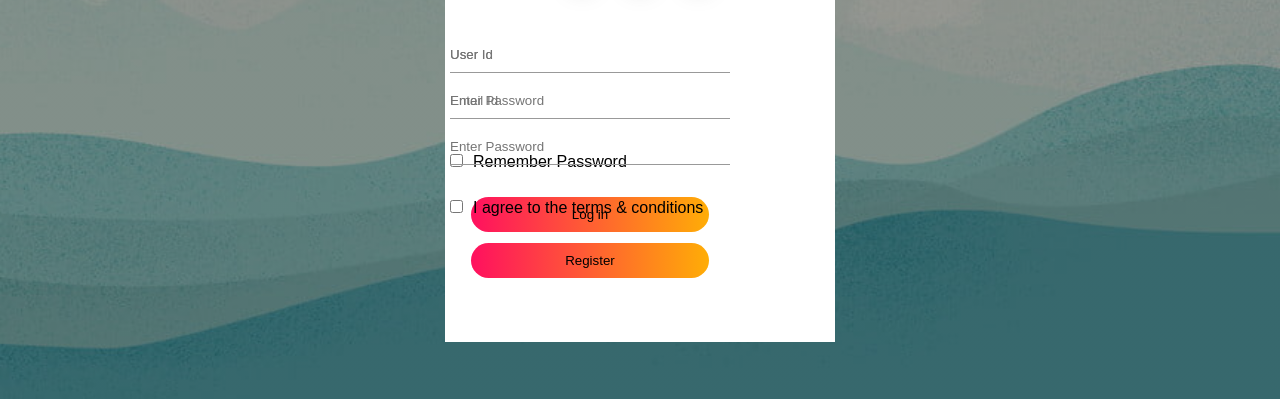
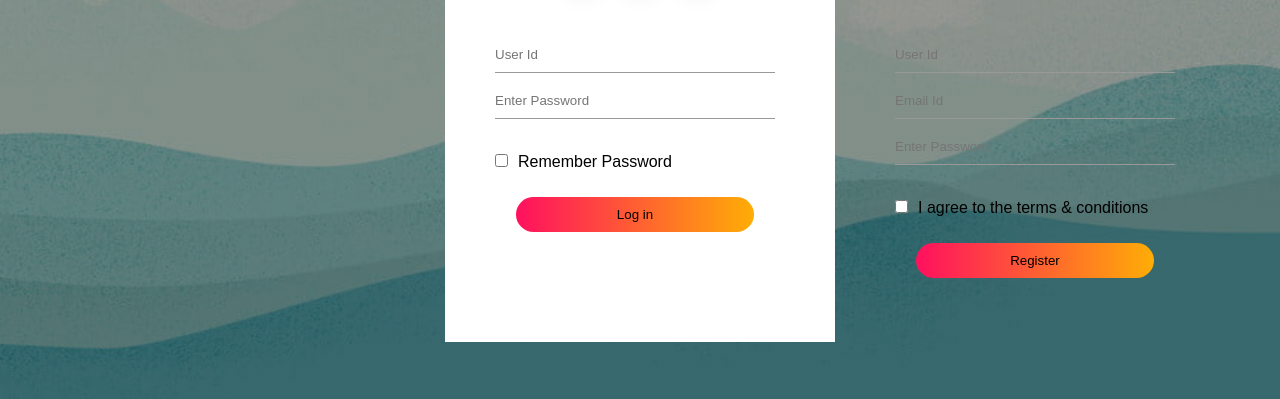
Before and after one commit to AMSCODE7/Login-Register-Page, a plain HTML site: page index.html in a window 1280 px wide. Shown: the part 225-624 px from the top of the page. Drawn offline with Linux system fonts and the light colour scheme.

Commit message:
adding js function

```diff
--- a/index.html
+++ b/index.html
@@ -12,21 +12,21 @@
         <div class="form-box">
             <div class="button-box">
                 <div id="btn"></div>
-                <button type="button" class="toggle-btn">Log In</button>
-                <button type="button" class="toggle-btn">Register</button>
+                <button type="button" class="toggle-btn" onclick="login()">Log In</button>
+                <button type="button" class="toggle-btn" onclick="register()">Register</button>
             </div>
             <div class="social-icons">
                 <img src="download.png" alt="">
                 <img src="images.png" alt="">
                 <img src="social-media-twitter-logo-blue-isolated-free-vector.jpg" alt="">
             </div>
-            <form class="input-group">
+            <form id="login" class="input-group">
                 <input type="text" class="input-field" placeholder="User Id" required>
                 <input type="text" class="input-field" placeholder="Enter Password" required>
                 <input type="checkbox" class="check-box"><span>Remember Password</span>
                 <button type="Submit" class="submit-btn">Log in</button>
             </form>
-            <form class="input-group">
+            <form id="register" class="input-group">
                 <input type="text" class="input-field" placeholder="User Id" required>
                 <input type="text" class="input-field" placeholder="Email Id" required>
                 <input type="text" class="input-field" placeholder="Enter Password" required>
@@ -37,5 +37,7 @@
 
      </div>
 
+    <script src="app.js"></script>
+
 </body>
 </html>
--- a/style.css
+++ b/style.css
@@ -104,3 +104,11 @@
     bottom: 68px;
     position: absolute;
 }
+
+#login{
+    left: 50px;
+}
+
+#register{
+    left: 450px;
+}
```
Also changed, not shown: app.js (added).
